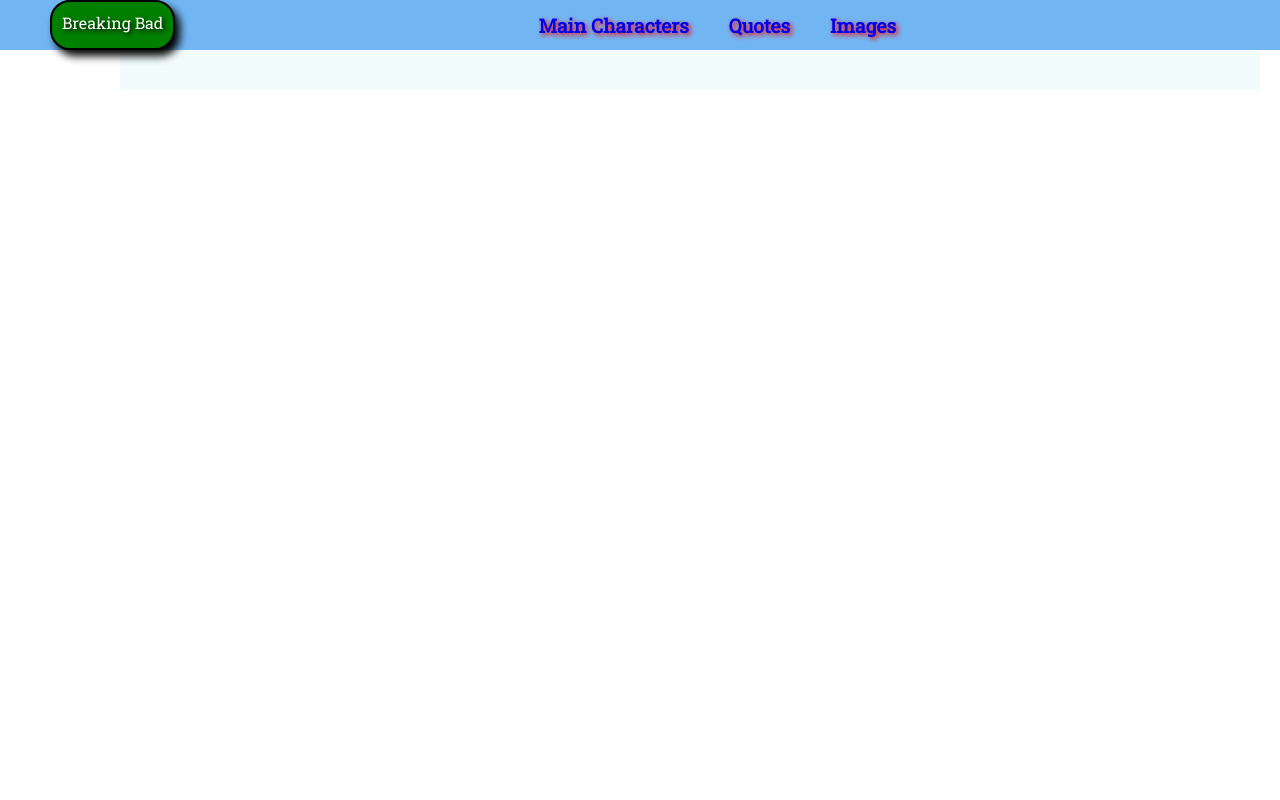
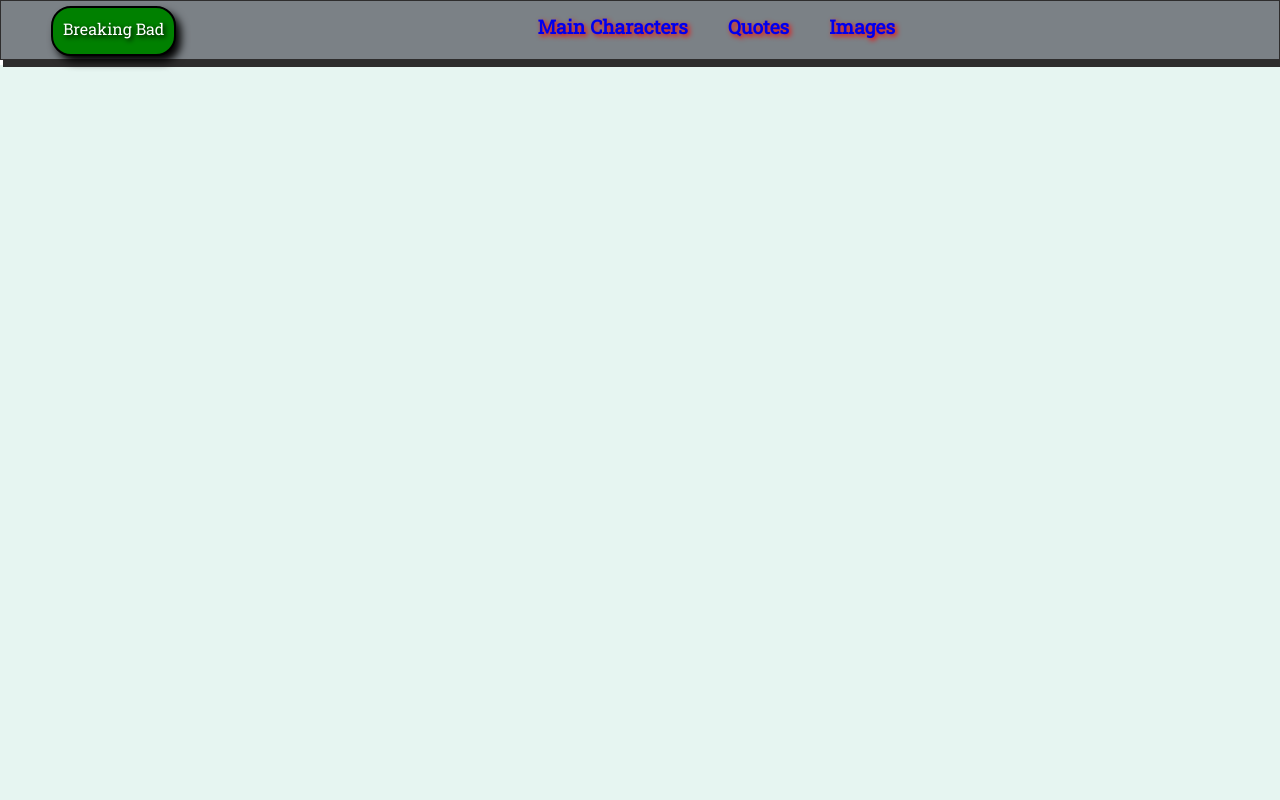
Before and after one commit to mwanawabangona/js-capstone, a website built with webpack: page src/index.html in a window 1280 px wide. Shown: the top 800 px of the page. Built offline with nearby package versions, Linux system fonts and the light colour scheme; no server answers.

Commit message:
Update style.css

```diff
--- a/src/style.css
+++ b/src/style.css
@@ -22,8 +22,11 @@ body {
 
 .header {
   width: 100%;
-  height: 50px;
-  background-color: rgb(113, 182, 243);
+  height: 60px;
+  background-color: rgb(123, 129, 134);
+  border: 1px solid #2e2d2d;
+  box-shadow: 3px 7px #2e2d2d;
+  position: sticky;
 }
 
 .header-c,
@@ -46,6 +49,7 @@ body {
   box-shadow: 5px 6px 8px;
   padding: 10px;
   margin: 20px;
+  margin-top: 30px;
   margin-left: 50px;
   background: green;
   display: block;
@@ -91,21 +95,24 @@ body {
 
 .main-c {
   height: 100vh;
+  width: 100vw;
   margin-top: -20px;
 }
 
 .cards-c {
+  height: 100vh;
+  width: 100vw;
   display: grid;
   grid-template-columns: 1fr 1fr 1fr;
   padding: 20px;
-  margin: 20px;
-  margin-left: 120px;
-  background-color: rgba(204, 243, 243, 0.25);
+  margin-top: 25px;
+  background-color: rgba(193, 231, 219, 0.4);
 }
 
 .cards-c li {
   display: flex;
   flex-direction: column;
+  align-items: center;
   padding: 20px;
 }
 
@@ -130,7 +137,7 @@ body {
 
 .likes .char-name {
   font-size: 18px;
-  text-shadow: 2px 2px 5px;
+  text-shadow: 2px 2px 5px #b13712;
   font-weight: 700;
 }
 
@@ -171,7 +178,6 @@ body {
   padding: 20px;
   border: 5px solid black;
   box-shadow: 4px 4px 5px 6px;
-  margin-top: 100px;
 }
 
 .footer p {
```
